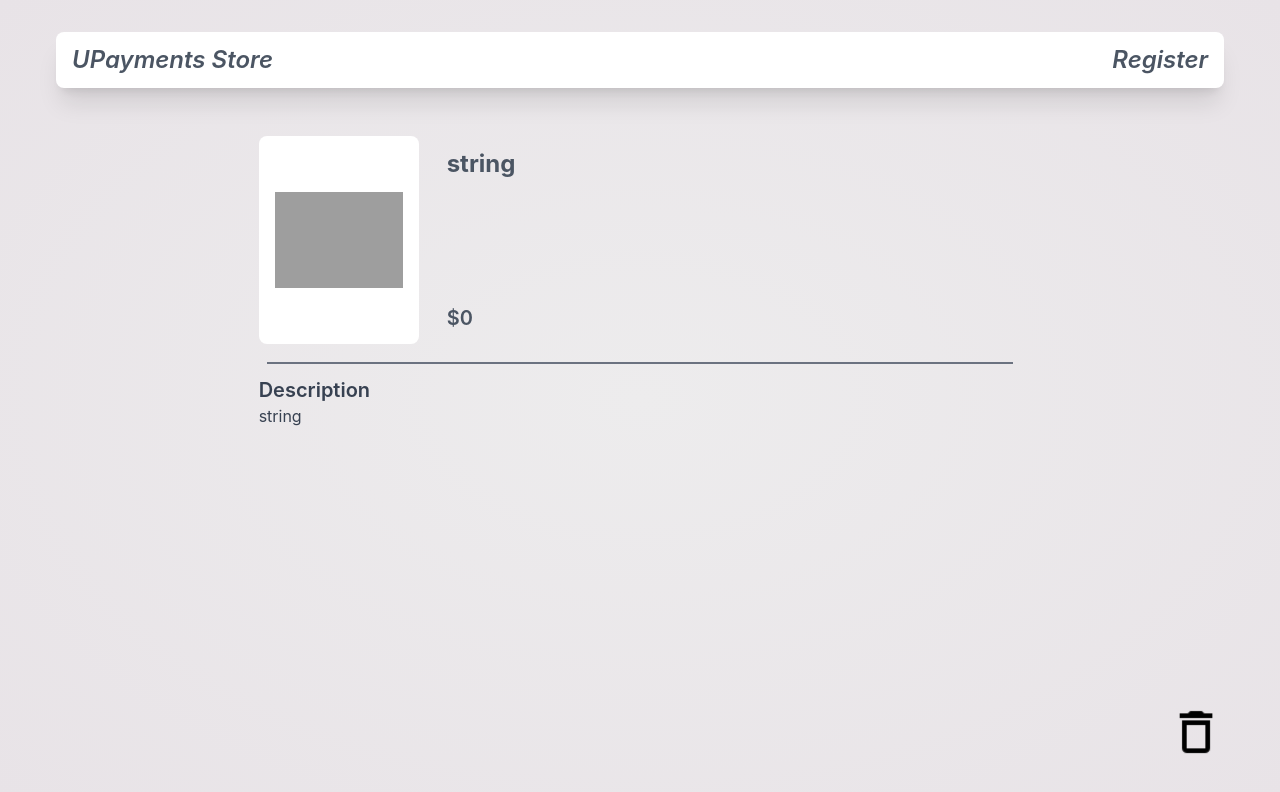
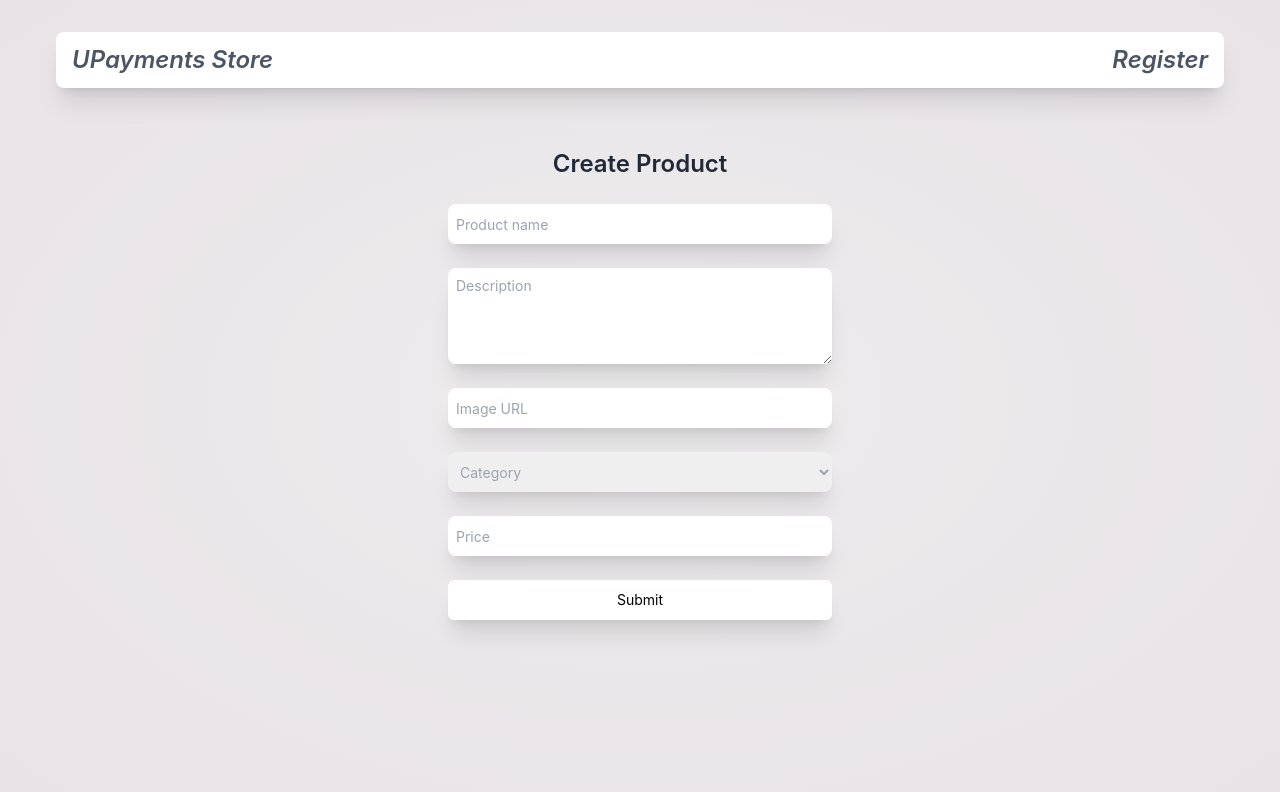
Before and after one commit to HakanKOCAK/UPayments-case-study, a React (Create React App) app: page /products/new in a window 1280 px wide. Shown: the top 792 px of the page. Built offline with nearby package versions, Linux system fonts and the light colour scheme; grey boxes are pictures that could not be loaded.

Commit message:
Create product page design completed

```diff
--- a/src/App.tsx
+++ b/src/App.tsx
@@ -2,6 +2,7 @@ import React from 'react';
 import { Navigate, Outlet, Route, Routes } from 'react-router-dom';
 import Modal from './components/Modal';
 import Navbar from './components/Navbar';
+import CreateProduct from './pages/products/CreateProduct';
 import Product from './pages/products/Product';
 import Products from './pages/products/Products';
 import { useAppSelector } from './store/hooks';
@@ -24,6 +25,7 @@ function App() {
           }
           <Route path="/products" element={<Outlet />}>
             <Route path=":productId" element={<Product />} />
+            <Route path="new" element={<CreateProduct />} />
             <Route index element={<Products />} />
           </Route>
         </Routes>
--- /dev/null
+++ b/src/pages/products/CreateProduct.tsx
@@ -0,0 +1,77 @@
+import React, { FormEvent, useState } from 'react'
+import Input from '../../components/Input';
+import Select from '../../components/Select';
+
+const CreateProduct: React.FC = () => {
+  const [name, setName] = useState<string>('');
+  const [description, setDescription] = useState<string>('');
+  const [avatar, setAvatar] = useState<string>('');
+  const [category, setCategory] = useState<string>('');
+  const [price, setPrice] = useState<string>('');
+
+  const handlePriceChange = (value: any) => {
+    let maskedValue: string = value;
+    if (isNaN(value)) { //Check if is given value contains strings other than '.'
+      maskedValue = maskedValue.replace(/[^0-9.]/g, ''); //Remove characters other than numbers and '.'
+      if (maskedValue.split('.').length > 2) //Do not allow entering second '.'
+        maskedValue = maskedValue.replace(/\.+$/, '');
+    }
+    return setPrice(maskedValue);
+  }
+
+  const handleSubmit = (e: FormEvent<HTMLFormElement>) => {
+    e.preventDefault();
+  }
+
+  return (
+    <div className="flex flex-grow flex-col justify-center items-center mt-10 pb-32">
+      <header className="font-semibold text-xl md:text-2xl text-gray-800 mb-6">Create Product</header>
+      <form className="flex flex-col" onSubmit={handleSubmit}>
+        <Input
+          placeholder="Product name"
+          value={name}
+          onChange={(value) => setName(value)}
+          extraClasses="w-64 md:w-80 lg:w-96 mb-6"
+        />
+
+        <textarea
+          placeholder="Description"
+          value={description}
+          onChange={(e) => setDescription(e.target.value)}
+          rows={4}
+          className="w-64 md:w-80 lg:w-96 mb-6 p-2 rounded-lg focus:outline-none text-sm shadow-xl"
+        />
+
+        <Input
+          placeholder="Image URL"
+          value={avatar}
+          onChange={(value) => setAvatar(value)}
+          extraClasses="w-64 md:w-80 lg:w-96 mb-6"
+        />
+
+        <Select
+          extraClasses="w-64 md:w-80 lg:w-96 mb-6"
+          placeholder="Category"
+          value={category}
+          onChange={(value) => setCategory(value)}
+        />
+
+        <Input
+          placeholder="Price"
+          value={price}
+          onChange={(value) => handlePriceChange(value)}
+          extraClasses="w-64 md:w-80 lg:w-96 mb-6"
+        />
+
+        <button
+          type="submit"
+          className="w-64 md:w-80 lg:w-96 mb-6 bg-white rounded-md h-10 focus:outline-none text-sm shadow-xl hover:bg-gray-300 duration-75"
+        >
+          Submit
+        </button>
+      </form>
+    </div>
+  );
+}
+
+export default CreateProduct;
--- a/src/pages/products/Products.tsx
+++ b/src/pages/products/Products.tsx
@@ -140,6 +140,7 @@ const Products = () => {
         alt="add-product"
         src="add-circle.png"
         className="fixed bottom-10 w-14 right-0 md:right-14 delay-150 hover:scale-125 duration-300 hover:cursor-pointer"
+        onClick={() => navigate('/products/new', { state: { from: location } })}
       />
     </div>
   );
```
